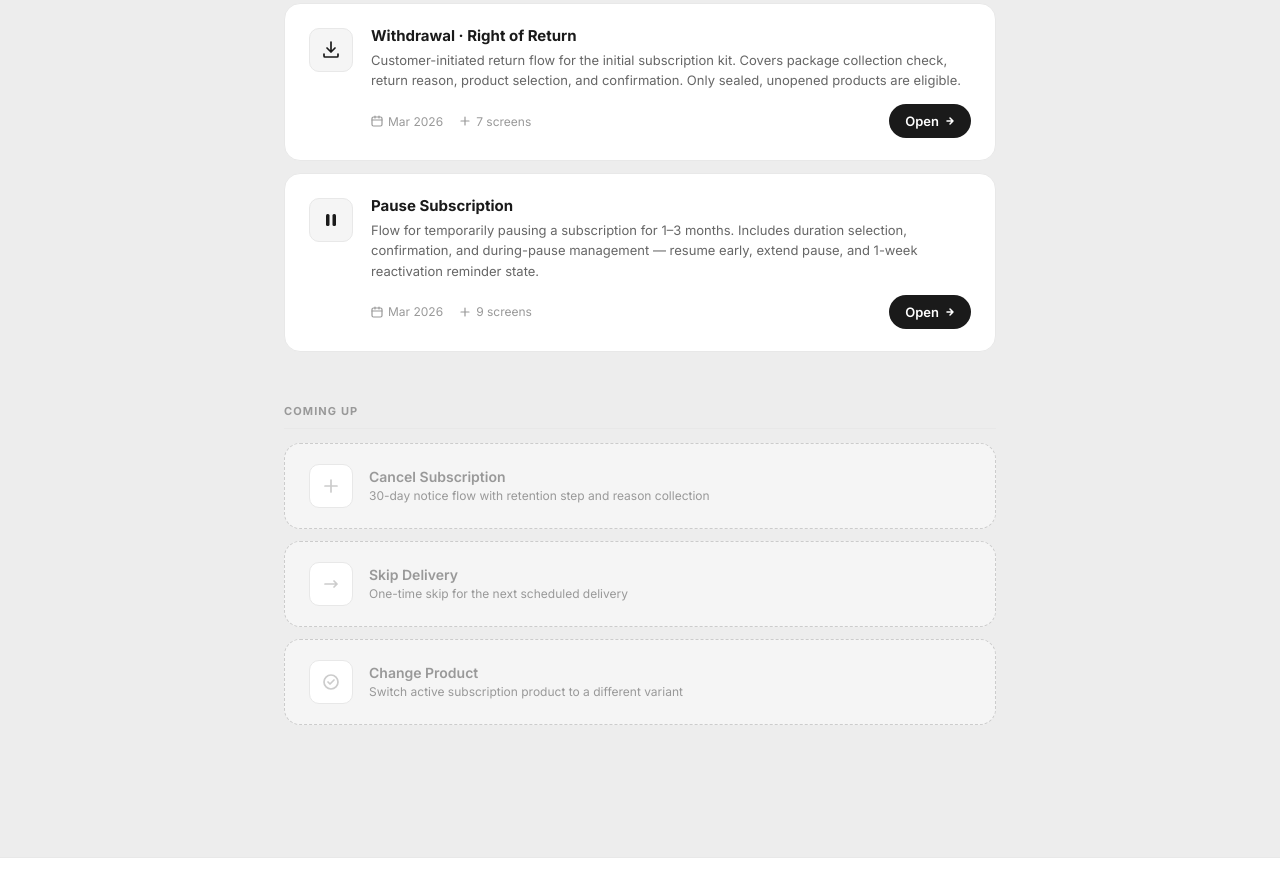
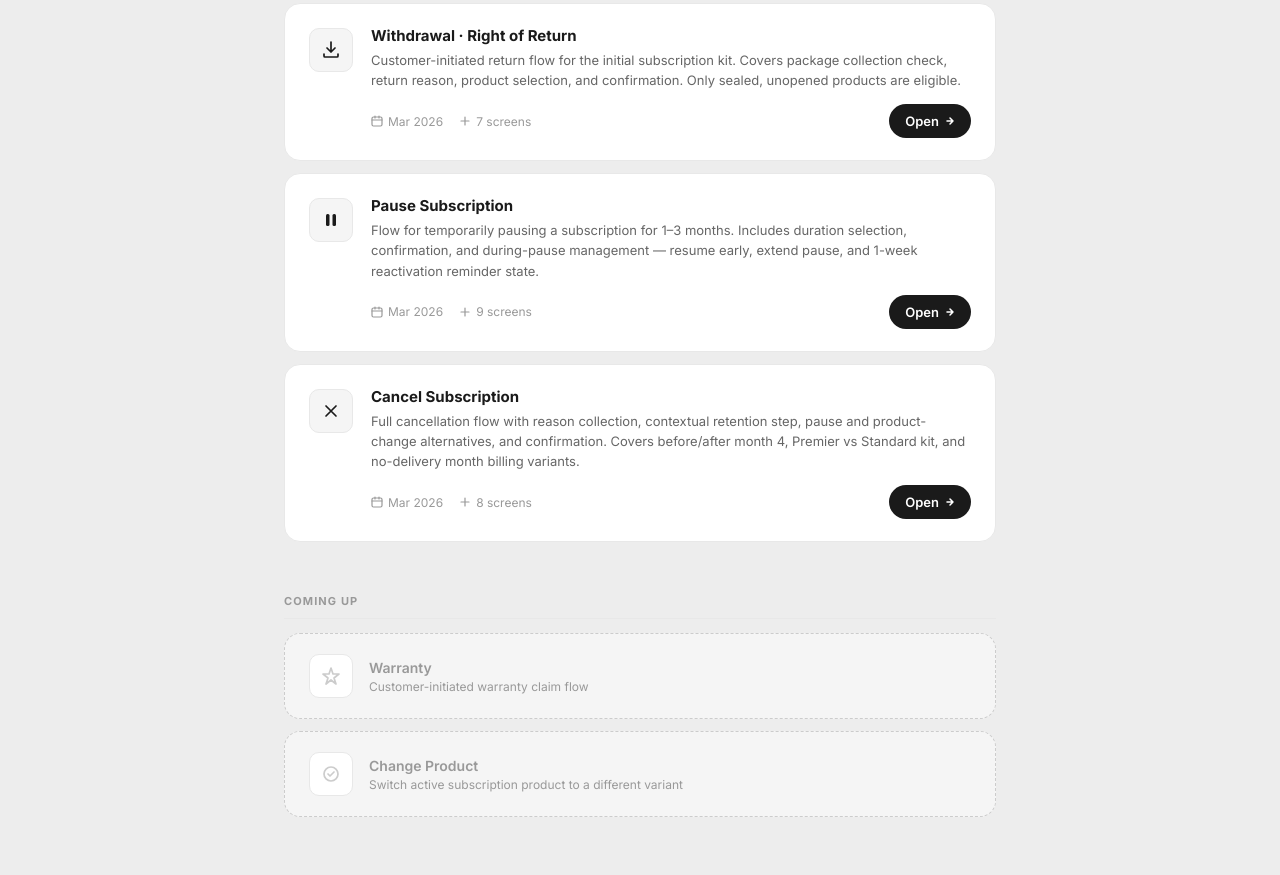
Before and after one commit to Sepid-b/zinzino-prototype, a plain HTML site: page index.html in a window 1280 px wide. Shown: the part 368-1243 px from the top of the page. Drawn offline with Linux system fonts and the light colour scheme.

Commit message:
Update index.html

```diff
--- a/index.html
+++ b/index.html
@@ -362,6 +362,37 @@ body {
       </div>
     </a>
 
+    <!-- CANCEL -->
+    <a class="proto-card" href="cancel.html">
+      <div class="card-icon">
+        <svg width="20" height="20" viewBox="0 0 20 20" fill="none">
+          <path d="M5 5l10 10M15 5L5 15" stroke="#1A1A1A" stroke-width="1.7" stroke-linecap="round"/>
+        </svg>
+      </div>
+      <div class="card-body">
+        <div class="card-top">
+          <span class="card-title">Cancel Subscription</span>
+        </div>
+        <p class="card-desc">Full cancellation flow with reason collection, contextual retention step, pause and product-change alternatives, and confirmation. Covers before/after month 4, Premier vs Standard kit, and no-delivery month billing variants.</p>
+        <div class="card-footer">
+          <div class="card-meta">
+            <div class="card-meta-item">
+              <svg width="12" height="12" viewBox="0 0 12 12" fill="none"><rect x="1" y="2" width="10" height="9" rx="1.5" stroke="#999" stroke-width="1.2"/><path d="M4 1v2M8 1v2M1 5h10" stroke="#999" stroke-width="1.2" stroke-linecap="round"/></svg>
+              Mar 2026
+            </div>
+            <div class="card-meta-item">
+              <svg width="12" height="12" viewBox="0 0 12 12" fill="none"><path d="M2 6h8M6 2v8" stroke="#999" stroke-width="1.2" stroke-linecap="round"/></svg>
+              8 screens
+            </div>
+          </div>
+          <span class="open-btn">
+            Open
+            <svg width="10" height="10" viewBox="0 0 10 10" fill="none"><path d="M2 5h6M5 2l3 3-3 3" stroke="white" stroke-width="1.5" stroke-linecap="round" stroke-linejoin="round"/></svg>
+          </span>
+        </div>
+      </div>
+    </a>
+
   </div>
 
   <div class="section-label">Coming up</div>
@@ -369,21 +400,11 @@ body {
 
     <div class="coming-card">
       <div class="coming-icon">
-        <svg width="20" height="20" viewBox="0 0 20 20" fill="none"><path d="M10 4v12M4 10h12" stroke="#CCC" stroke-width="1.7" stroke-linecap="round"/></svg>
+        <svg width="20" height="20" viewBox="0 0 20 20" fill="none"><path d="M10 2l2 6h6l-5 4 2 6-5-4-5 4 2-6-5-4h6z" stroke="#CCC" stroke-width="1.7" stroke-linejoin="round"/></svg>
       </div>
       <div>
-        <div class="coming-title">Cancel Subscription</div>
-        <div class="coming-desc">30-day notice flow with retention step and reason collection</div>
-      </div>
-    </div>
-
-    <div class="coming-card">
-      <div class="coming-icon">
-        <svg width="20" height="20" viewBox="0 0 20 20" fill="none"><path d="M4 10h12M13 7l3 3-3 3" stroke="#CCC" stroke-width="1.7" stroke-linecap="round" stroke-linejoin="round"/></svg>
-      </div>
-      <div>
-        <div class="coming-title">Skip Delivery</div>
-        <div class="coming-desc">One-time skip for the next scheduled delivery</div>
+        <div class="coming-title">Warranty</div>
+        <div class="coming-desc">Customer-initiated warranty claim flow</div>
       </div>
     </div>
 
```
